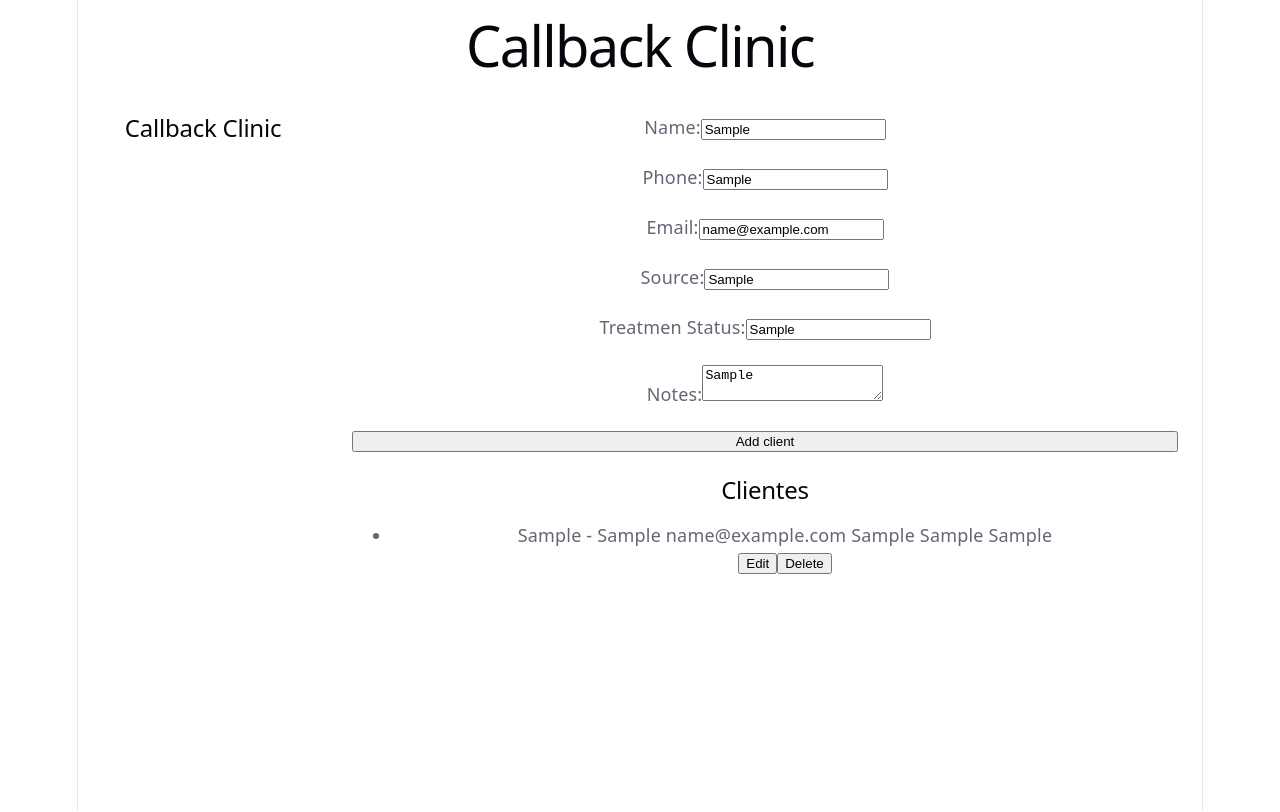
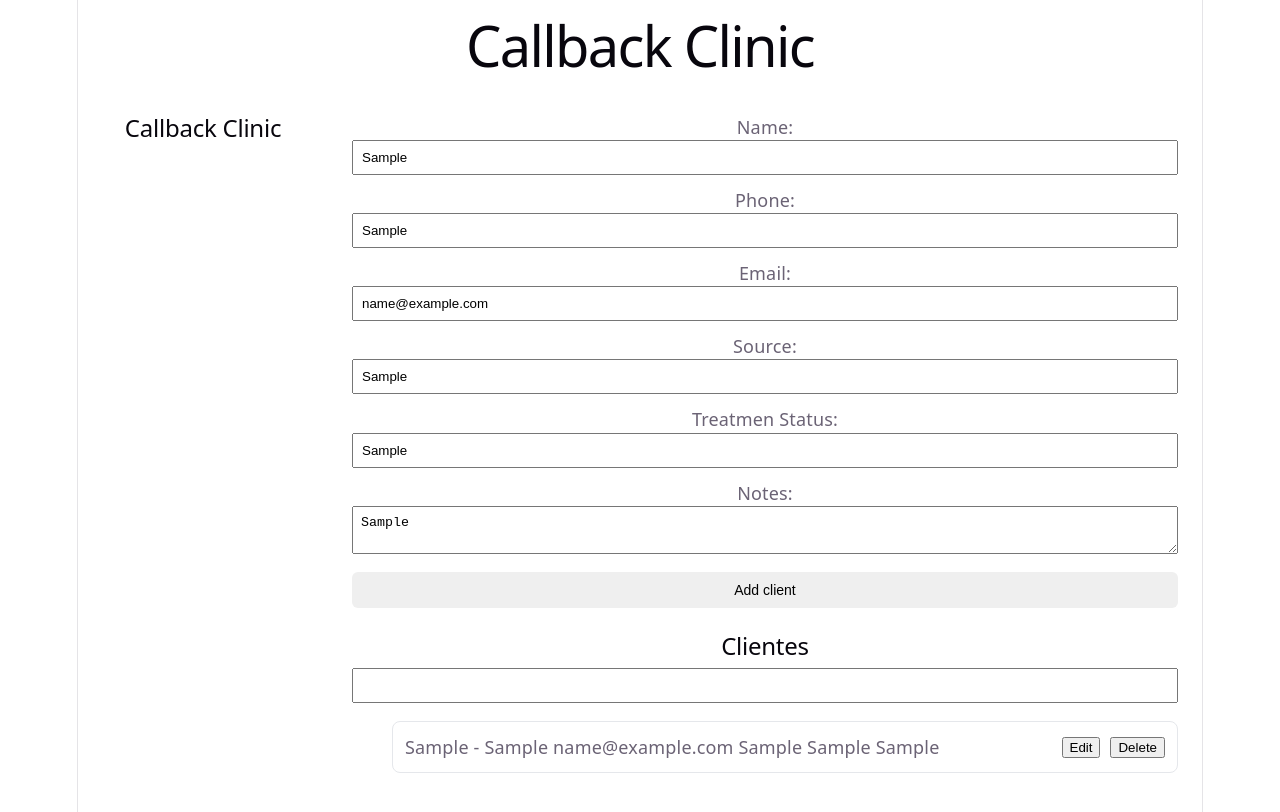
Before and after one commit to dnlgb/Reminder-Clinic, a React (Vite) app: page /clients in a window 1280 px wide. Both pictures are taken after typing "Sample", "Sample", "name@example.com", "Sample", "Sample", "Sample" into the empty fields and a click on the button "Add client". Shown: the top 812 px of the page. Built offline with nearby package versions, Linux system fonts and the light colour scheme.

Commit message:
feat:client view pre completa

```diff
--- a/src/App.css
+++ b/src/App.css
@@ -102,3 +102,39 @@
   border: 1px solid #e5e7eb;
   border-radius: 8px;
 }
+
+/*vista cliente*/
+.client-item{
+  margin-top: 10px;
+  padding: 12px;
+  display: flex;
+  align-items: center;
+  justify-content: space-between;
+  background: #ffffff;
+  border: 1px solid #e5e7eb;
+  border-radius: 8px;
+  padding: 12px;
+
+}
+
+.client-action {
+  display: flex;
+  gap: 10px;
+}
+.client-form {
+  display: flex;
+  flex-direction: column;
+  gap: 12px
+}
+
+input,
+textarea {
+  width: 100%;
+  padding: 8px;
+}
+.client-form button {
+  padding: 10px 16px;
+  border-radius: 6px;
+  border: none;
+  font-size: 14px;
+}
--- a/src/ClientForm.tsx
+++ b/src/ClientForm.tsx
@@ -43,7 +43,8 @@ function ClientForm(
 }, [editingClient])
 
     return(
-        <>
+
+    <form className="client-form">
         <label>Name:
             <input type="text"
                 value={name}
@@ -100,6 +101,6 @@ function ClientForm(
         {editingClient ? "Save changes" : "Add client"}
     </button>
 
-        </>
+    </form>
     )
 } export default ClientForm
--- a/src/ClientList.tsx
+++ b/src/ClientList.tsx
@@ -1,3 +1,4 @@
+import { useState } from "react";
 function ClientList({
     clients,
     onEditClient,
@@ -15,26 +16,47 @@ onEditClient: (client: {
     notes: string}) => void
 })
 {
+    const [search, setSearch] = useState("")
     return (
     <section>
         <h2>Clientes</h2>
+        <input
+        type="text"
+        value={search}
+        onChange={(e) => setSearch(e.target.value)}
+
+        />
+
     <ul>
-            {clients.map((client) => (
-                <><li key={client.phone}>{`${client.name} - ${client.phone} ${client.email} ${client.source} ${client.treatmentStatus} ${client.notes}`}</li>
+    {clients
+    .filter((currentClient) =>
+        currentClient.name
+        .toLowerCase()
+        .includes(search.toLowerCase())
+    )
+    .map((client) => (
+    <>
+    <li key={client.phone} className="client-item">
+            <div className="client-info">
+            {`${client.name} - ${client.phone} ${client.email} ${client.source} ${client.treatmentStatus} ${client.notes}`}
+            </div>
+        <div className="client-action">
             <button
                 type="button"
                 onClick={() => onEditClient(client)}
             >
                 Edit
             </button>
+
             <button
                 type="button"
                 onClick={() => onDeleteClient(client)}
             >
                 Delete
-                </button></>
-
-
+            </button>
+        </div>
+    </li>
+    </>
     ))}
 </ul>
     </section>
```
Lines whose indentation alone changed are shown as unchanged.
